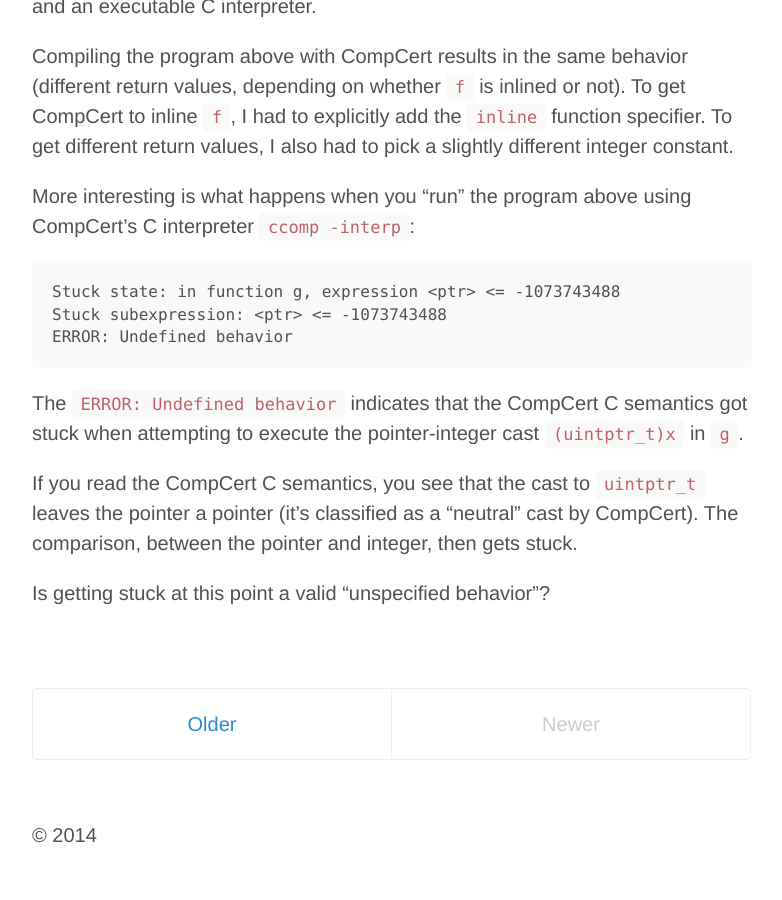
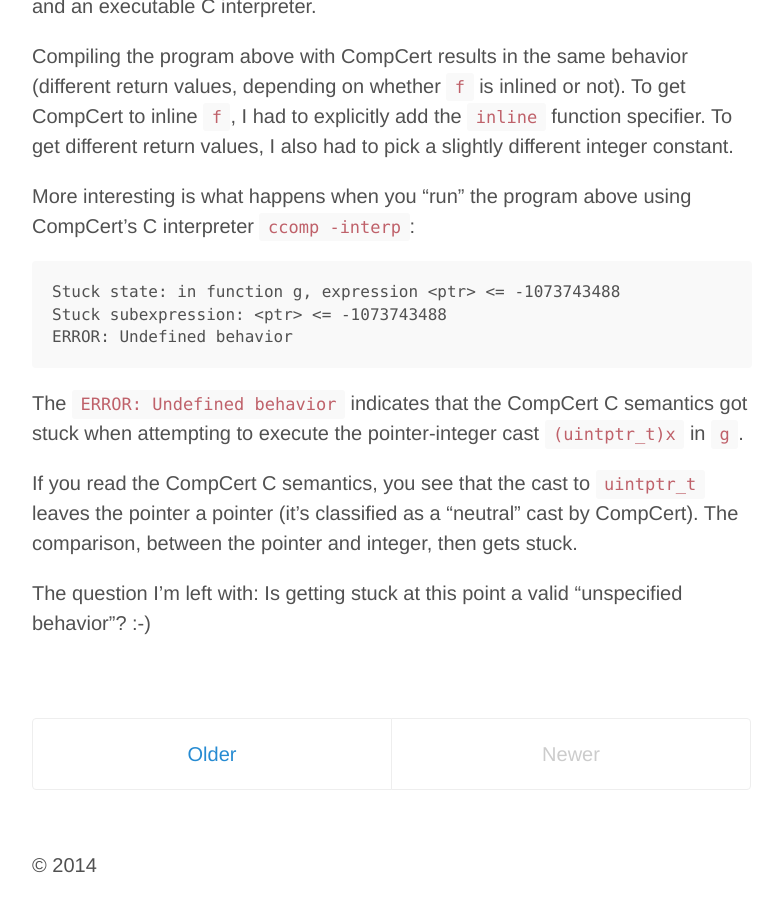
Before and after one commit to gstew5/gstew5.github.io, a Jekyll site: the page built from index.html, in a window 1280 px wide and 900 px high, scrolled down 4469 px. Shown: the whole window, without its empty margins (248-1030 px from the left). Built offline with Jekyll 4.4.1, drawn with Linux system fonts in a browser that asks for light colours; Markdown is read by kramdown in place of the engine named in the settings; the list of posts is cut into pages by our own code; before the commit the page ends 5339 px from its top, so only the background shows below that.

Commit message:
Update 2014-07-21-implementation-defined-behavior-in-c.md

```diff
--- a/_posts/2014-07-21-implementation-defined-behavior-in-c.md
+++ b/_posts/2014-07-21-implementation-defined-behavior-in-c.md
@@ -133,4 +133,4 @@
 
 If you read the CompCert C semantics, you see that the cast to `uintptr_t` leaves the pointer a pointer (it's classified as a "neutral" cast by CompCert). The comparison, between the pointer and integer, then gets stuck.
 
-Is getting stuck at this point a valid "unspecified behavior"?
+The question I'm left with: Is getting stuck at this point a valid "unspecified behavior"? :-)
```
